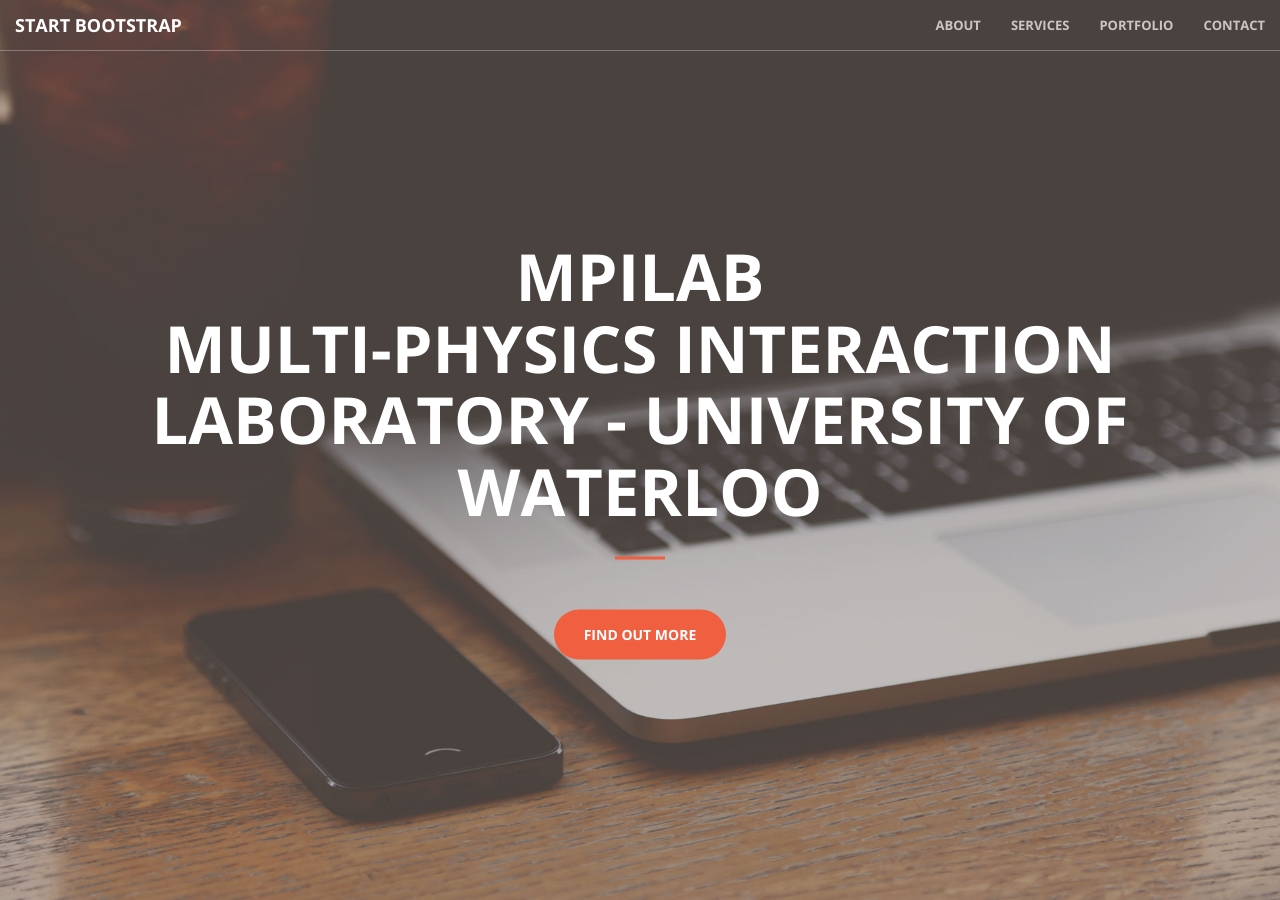
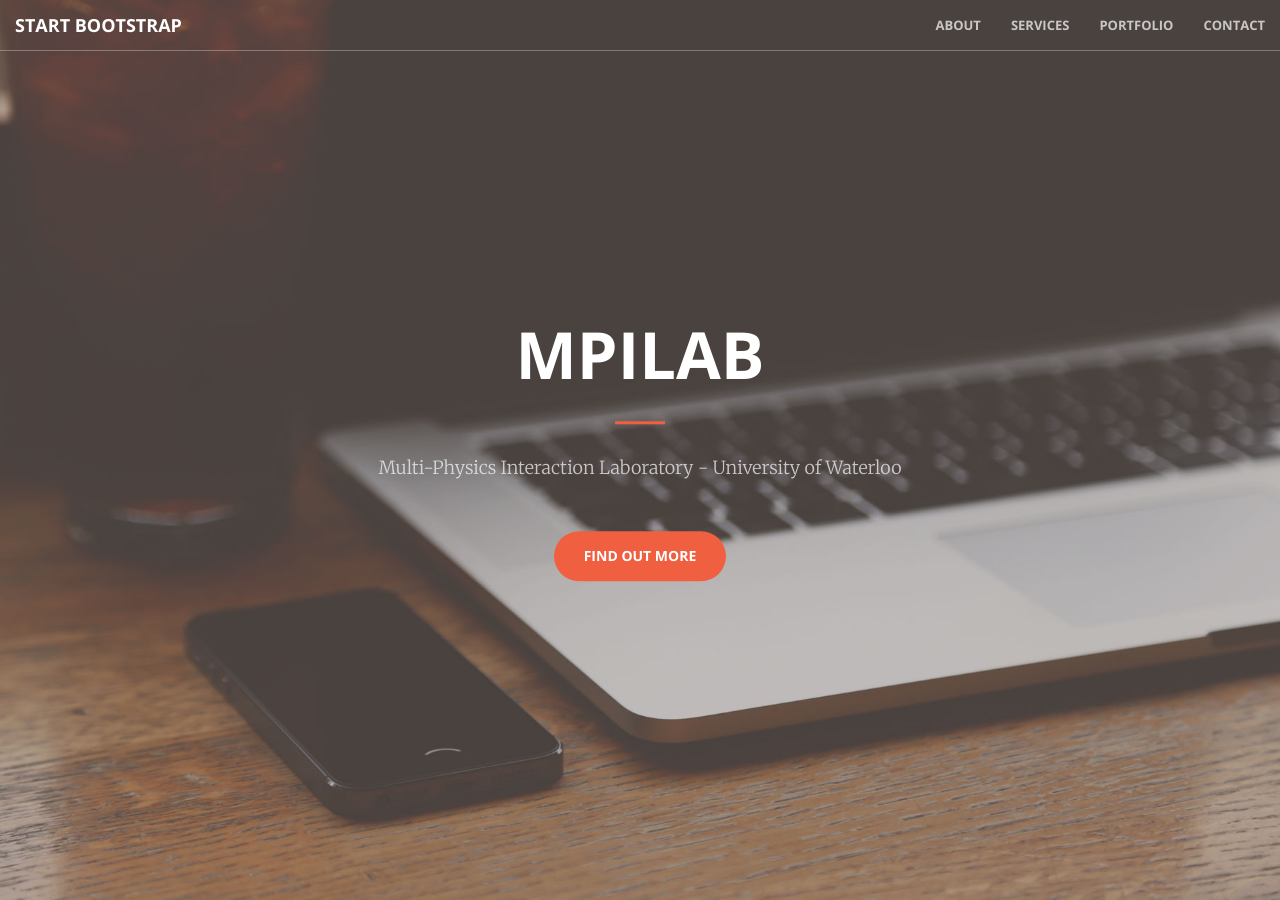
Before and after one commit to mpilab-uw/mpilab-uw.github.io, a Jekyll site: the page built from index.html, in a window 1280 px wide and 900 px high. Built offline with Jekyll 4.4.1, drawn with Linux system fonts in a browser that asks for light colours.

Commit message:
Update header.html

```diff
--- a/_includes/header.html
+++ b/_includes/header.html
@@ -2,9 +2,8 @@
     <div class="header-content">
         <div class="header-content-inner">
             <h1>MPILAB</h1>
-            <h1> Multi-Physics Interaction Laboratory - University of Waterloo</h1>
             <hr>
-            <p> </p>
+            <p>Multi-Physics Interaction Laboratory - University of Waterloo  </p>
             <a href="#about" class="btn btn-primary btn-xl page-scroll">Find Out More</a>
         </div>
     </div>
```
